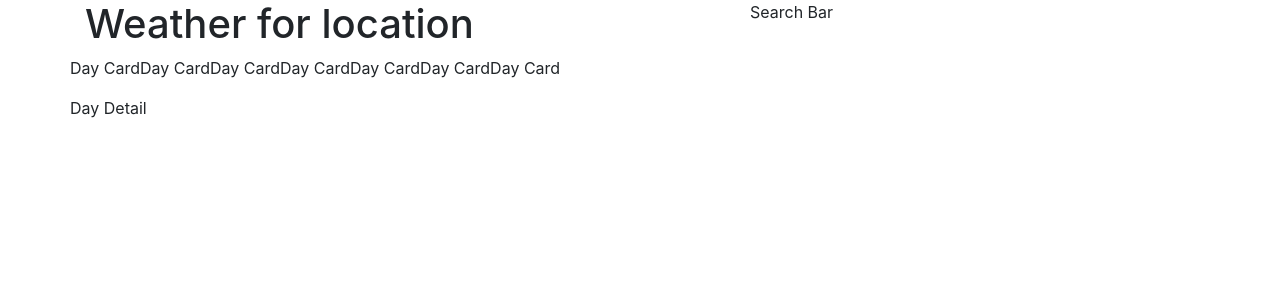
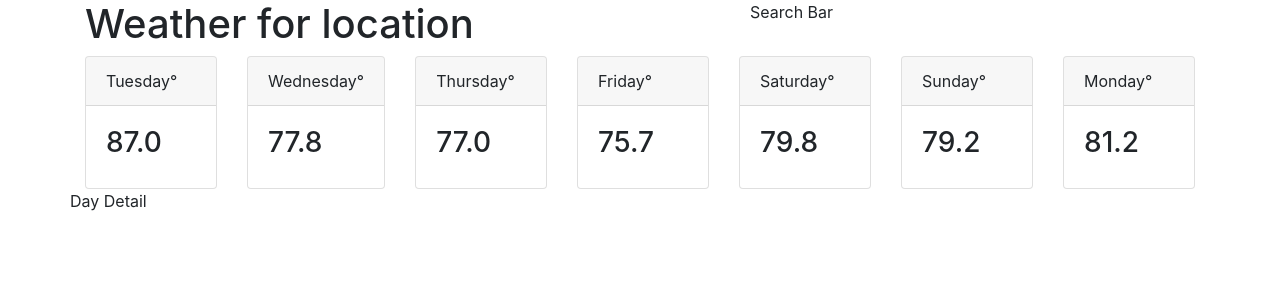
Before and after one commit to mahume/weather-app, a React (Create React App) app: page / in a window 1280 px wide. Shown: the top 300 px of the page. Built offline with nearby package versions, Linux system fonts and the light colour scheme.

Commit message:
Adding DayCard and passing props

```diff
--- a/src/App.js
+++ b/src/App.js
@@ -4,11 +4,15 @@ import DayCard from './components/DayCard';
 import DayDetail from './components/DayDetail';
 import { Container, Row, Col } from "reactstrap";
 import sampleData from './data/sample.json';
+import moment from 'moment';
 
 class App extends Component {
   state = {
     days: sampleData.data,
 
+  }
+  componentDidMount() {
+    console.log(this.state.days[0]);
   }
   render() {
     return (
@@ -25,6 +29,11 @@ class App extends Component {
           {this.state.days.map(day => (
               <DayCard
                 key={day.ts}
+                temp={day.temp}
+                high={day.max_temp}
+                low={day.min_temp}
+                precip={day.pop}
+                day={moment(day.datetime, "YYYY-MM-DD").format("dddd")}
               />
             )
           )}
--- a/src/components/DayCard.js
+++ b/src/components/DayCard.js
@@ -1,10 +1,17 @@
 import React from 'react';
+import { Card, CardHeader, CardBody, Col } from "reactstrap";
 
-const DayCard = () => {
+const DayCard = (props) => {
+  const { key, temp, high, low, precip, day, current } = props;
   return (
-    <p>
-      Day Card
-    </p>
+    <Col>
+      <Card>
+        <CardHeader>{day}°</CardHeader>
+        <CardBody>
+          <h3>{temp.toFixed(1)}</h3>
+        </CardBody>
+      </Card>
+    </Col>
   )
 }
 
```
